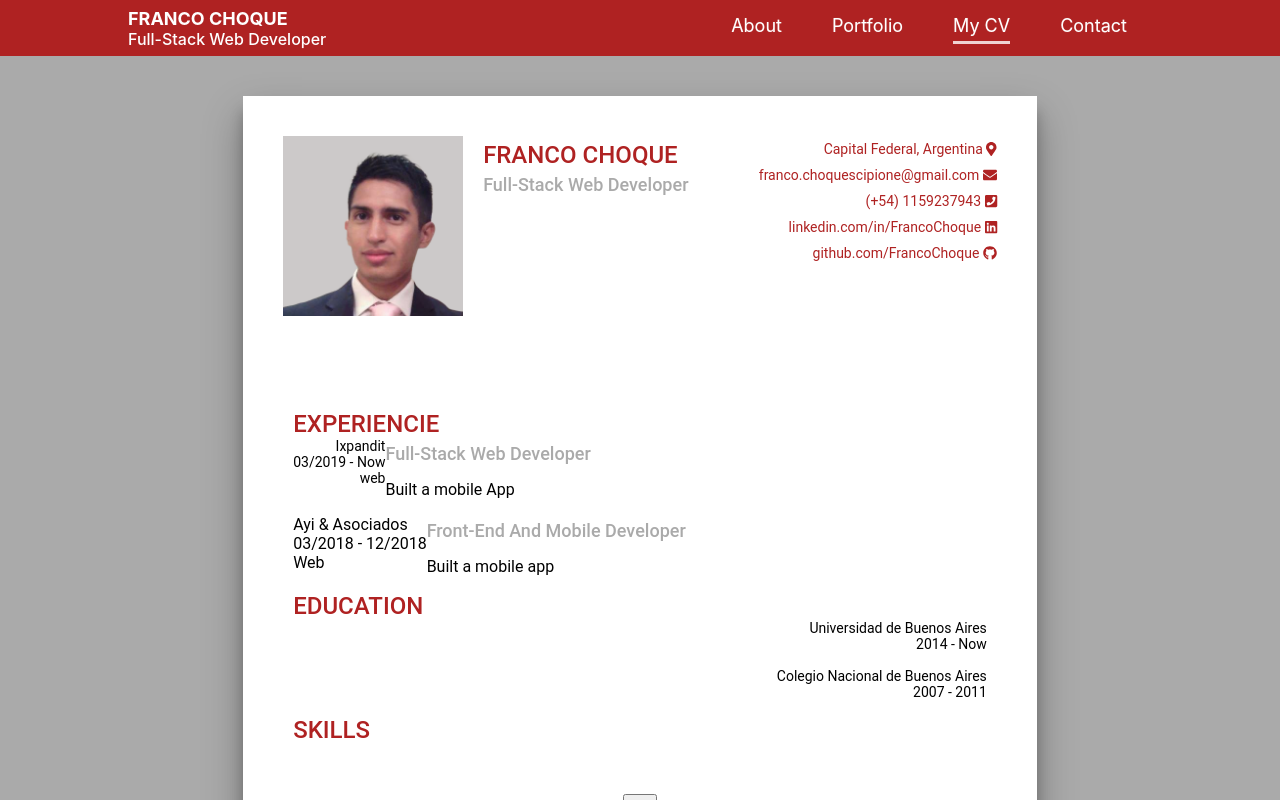
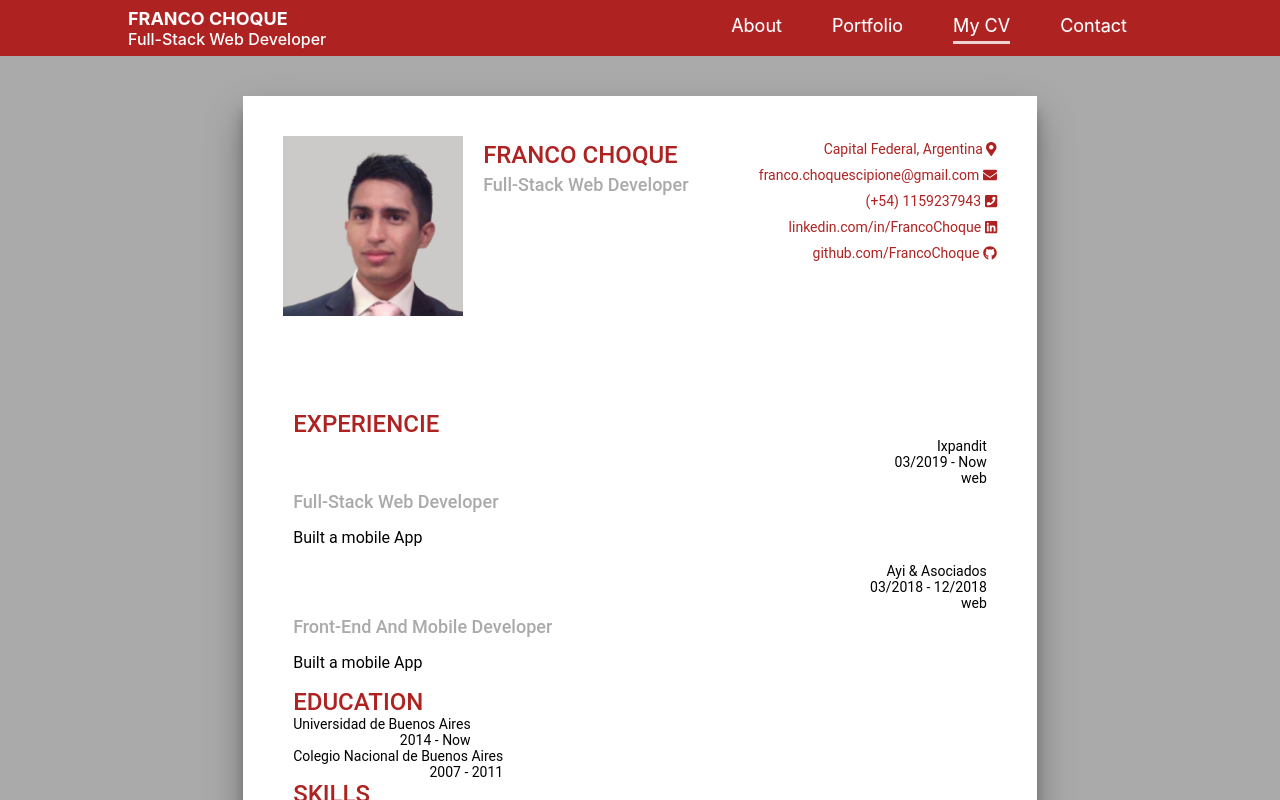
Before and after one commit to FrancoChoque/Curriculum-Vitae, a React (Create React App) app: page /cv in a window 1280 px wide. Shown: the top 800 px of the page. Built offline with nearby package versions, Linux system fonts and the light colour scheme.

Commit message:
add prop types

```diff
--- a/src/components/CV/CV.jsx
+++ b/src/components/CV/CV.jsx
@@ -87,15 +87,15 @@ const CV = () => (
           />
         </div>
         <div className={styles.TimeLine}>
-          <div className={styles.TimeLineSide}>
-            <div>Ayi & Asociados</div>
-            <div>03/2018 - 12/2018</div>
-            <div>Web</div>
-          </div>
-          <div className={styles.TimeLineBody}>
-            <h4>Front-End and Mobile Developer</h4>
-            <p>Built a mobile app</p>
-          </div>
+          <TimelineSide
+            name="Ayi & Asociados"
+            date="03/2018 - 12/2018"
+            web="web"
+          />
+          <TimelineBody
+            position="Front-End and Mobile Developer"
+            description="Built a mobile App"
+          />
         </div>
         <div>
           <h2>Education</h2>
--- a/src/components/CV/CV.module.css
+++ b/src/components/CV/CV.module.css
@@ -70,7 +70,7 @@
   text-align: left;
 }
 
-.TimeLine {
+.Timeline {
   display: flex;
   flex-direction: row;
 }
```
